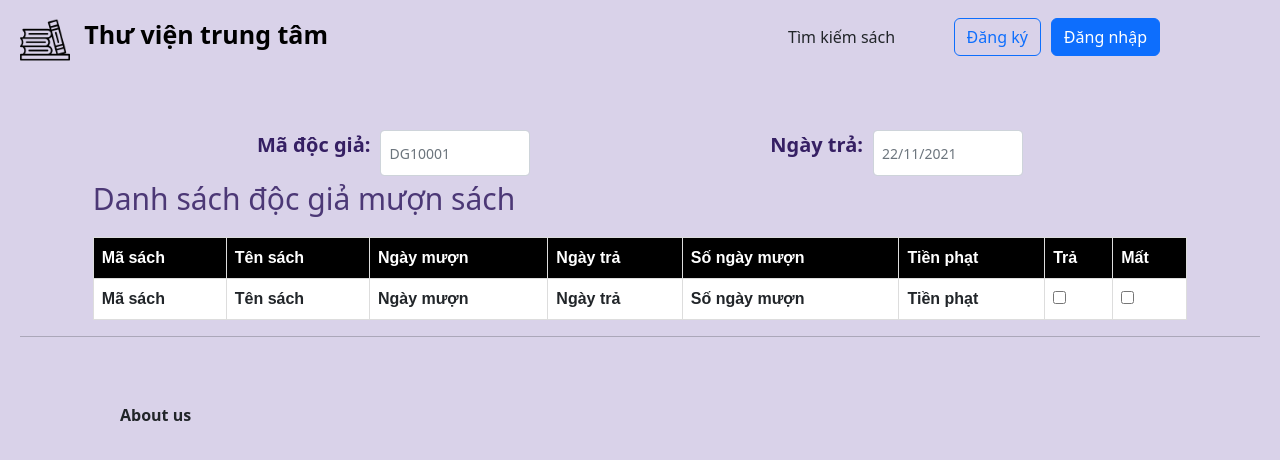
After one commit to 12-group/project-library-management, a Django app: page /return_books/ in a window 1280 px wide. The commit adds this page. Shown: the top 460 px of the page. Run offline with Django 4.2, Linux system fonts and the light colour scheme; lists and menus that the app fills with data are empty.

Commit message:
update request_offline.html & add return_book.html

```diff
--- a/accounts/templates/pages/borrower_list.html
+++ b/accounts/templates/pages/borrower_list.html
@@ -11,9 +11,11 @@
 	<div class="add_button">
 
         <a class="btn btn-danger" href="{% url 'request_onl' %}">Yêu cầu mượn sách</a>
-		<a class="btn btn-primary" href="{% url 'request_off' %}">Lập phiếu mượn</a>
+		<a class="btn btn-primary" href="{% url 'request_off' %}">Lập phiếu mượn mới</a>
 	</div>
 {% endblock button %}
+
+
 {% block table_head %}
 <tr>
     <th>Mã độc giả</th>
@@ -31,7 +33,7 @@
     <th>Số lượng</th>
     <th>Ngày mượn</th>
     <th>Số ngày mượn</th>
-    <th><a href="#">Xem chi tiết</a></th>
+    <th><a href="{% url 'request_onl' %}">Xem chi tiết</a></th>
     <th><button type="button" class="btn btn-warning">Trả sách</button></th>
 </tr>
 {% endblock table_body %}
--- a/accounts/templates/pages/navbar.html
+++ b/accounts/templates/pages/navbar.html
@@ -3,7 +3,7 @@
 <div class="navbar_">
   <div class="logo">
     <img src="{% static 'images/logo.png' %}" style="width:50px;";>
-    <a href="{% url 'home' %}">Thư viện trung tâm</a>
+    <a href="{% url 'home' %}" style = "color:black;text-decoration: none;font-weight:700;font-size:25px; margin-left:10px;">Thư viện trung tâm</a>
   </div>
   <div class="nav_bar">
     <ul class="navbar">
--- a/accounts/templates/pages/request_online.html
+++ b/accounts/templates/pages/request_online.html
@@ -45,6 +45,7 @@
 {% endblock table_body %}
 {% block confirm_button %}
 <div class="submit">
-    <button type="button" class="btn btn-primary">Xác nhận</button>
+        <a class="btn btn-primary" href="{% url 'borrowers' %}">Xác nhận</a>
+
 </div>
 {% endblock %}
--- /dev/null
+++ b/accounts/templates/pages/return_book.html
@@ -0,0 +1,63 @@
+{% extends 'pages/table_form.html' %}
+{% load static %}
+
+{% block line_info %}
+    <div class="infor_tittle">
+        <p class="infor_tittle_name">Mã độc giả:</p>
+        <input class="form-control form-control-sm" type="text" placeholder="DG10001" readonly style="margin-left: 10px;width:150px;">
+
+    </div>
+    <div class="infor_tittle">
+        <p class="infor_tittle_name">Ngày trả:</p>
+        <input class="form-control form-control-sm" type="text" placeholder="22/11/2021" readonly style="margin-left: 10px;width:150px;">
+    </div>
+{% endblock line_info %}
+
+
+{% block tittle_name %}
+<p>Danh sách độc giả mượn sách</p>
+{% endblock tittle_name %}
+
+
+{% block table_head %}
+<tr>
+    <th>Mã sách</th>
+    <th>Tên sách</th>
+    <th>Ngày mượn</th>
+    <th>Ngày trả</th>
+    <th>Số ngày mượn</th>
+    <th>Tiền phạt</th>
+    <th>Trả</th>
+    <th>Mất</th>
+</tr>
+
+{% endblock table_head %}
+{% block table_body %}
+<tr>
+    <th>Mã sách</th>
+    <th>Tên sách</th>
+    <th>Ngày mượn</th>
+    <th>Ngày trả</th>
+    <th>Số ngày mượn</th>
+    <th>Tiền phạt</th>
+    <th><label><input type="checkbox" class="radio" value="1" name="fooby[1][]" /></label></th>
+    <th><label><input type="checkbox" class="radio" value="1" name="fooby[1][]" /></label></th>
+</tr>
+{% endblock table_body %}
+<script>
+    $("input:checkbox").on('click', function() {
+    // in the handler, 'this' refers to the box clicked on
+    var $box = $(this);
+    if ($box.is(":checked")) {
+        // the name of the box is retrieved using the .attr() method
+        // as it is assumed and expected to be immutable
+        var group = "input:checkbox[name='" + $box.attr("name") + "']";
+        // the checked state of the group/box on the other hand will change
+        // and the current value is retrieved using .prop() method
+        $(group).prop("checked", false);
+        $box.prop("checked", true);
+    } else {
+        $box.prop("checked", false);
+    }
+    });
+</script>
--- a/accounts/urls.py
+++ b/accounts/urls.py
@@ -19,5 +19,5 @@ urlpatterns = [
    path('borrowers/', views.borrowers, name="borrowers"),
    path('request_onl/', views.request_onl, name="request_onl"),
    path('request_off/', views.request_off, name="request_off"),
-
+   path('return_books/', views.return_book, name="return_books"),
 ]
--- a/accounts/views.py
+++ b/accounts/views.py
@@ -58,7 +58,7 @@ def accountSettings(request):
 	return render(request, 'pages/account_setting.html', context)
 
 def home(request):
-   return render(request,'pages/request_offline.html')
+   return render(request,'pages/home.html')
 
 def search_book(request):
    return render(request,'pages/search.html')
@@ -78,3 +78,5 @@ def request_onl(request):
 	return render(request,'pages/request_online.html')
 def request_off(request):
 	return render(request,'pages/request_offline.html')
+def return_book(request):
+	return render(request,'pages/return_book.html')
--- a/static/css/main.css
+++ b/static/css/main.css
@@ -87,6 +87,7 @@ li i {
 .book-name
 {
     font-weight: 500;
+
 }
 
 .double_cards{
```
Also changed, not shown: accounts/templates/pages/request_offline.html (+48 -6 lines).
